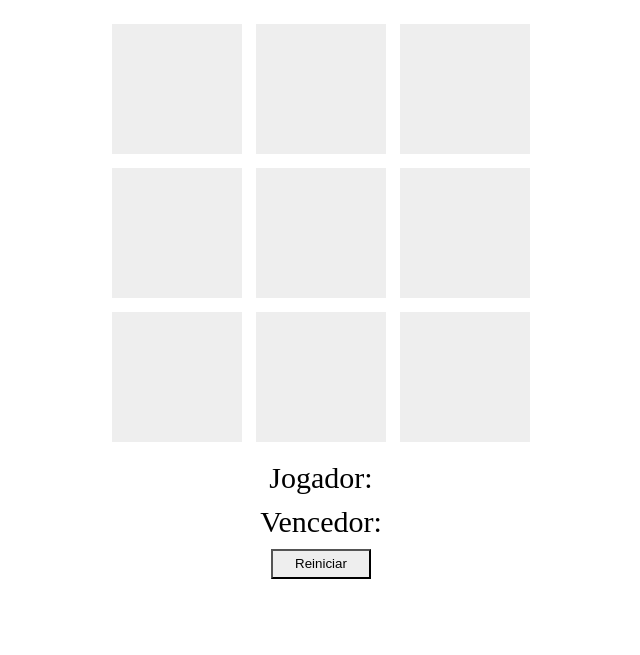
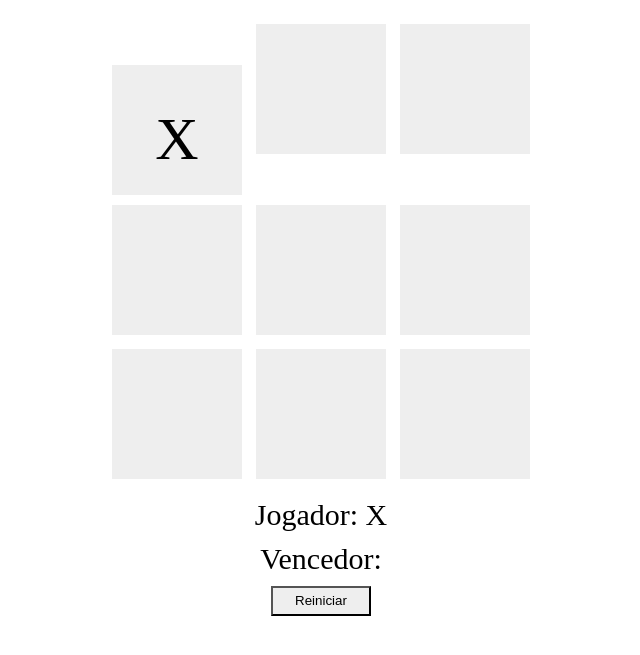
Before and after one commit to KayqueSekishiki/JogoDaVelha_JS, a plain HTML site: page index.html in a window 1280 px wide. Both pictures are taken after a click on the element 496 px from the left and 149 px from the top of the page. Shown: the part 61-716 px from the top of the page, without its empty margins (319-959 px from the left). Drawn offline with Linux system fonts and the light colour scheme.

Commit message:
Update Player X!

```diff
--- a/index.html
+++ b/index.html
@@ -32,12 +32,12 @@
 
     <div class="player">
       <label>Jogador:</label>
-      <label id="jogador-selecionado"></label>
+      <label id="player-selected"></label>
     </div>
 
     <div class="winner">
       <label>Vencedor:</label>
-      <label for="" id="jogador-selecionado"></label>
+      <label for="" id="player-selected"></label>
     </div>
     <div><button>Reiniciar</button></div>
   </body>
--- a/script.js
+++ b/script.js
@@ -1,5 +1,16 @@
 let player;
 
+let selectedPlayer = document.getElementById("player-selected");
+
 function choiceSquare(id) {
-  console.log(`Clicou no botão de id: ${id}!`);
+  let square = document.getElementById(id);
+  square.innerText = player;
+  square.style.color = "#000000";
 }
+
+function selectPlayer(value) {
+  player = value;
+  selectedPlayer.innerHTML = player;
+}
+
+selectPlayer("X");
```
